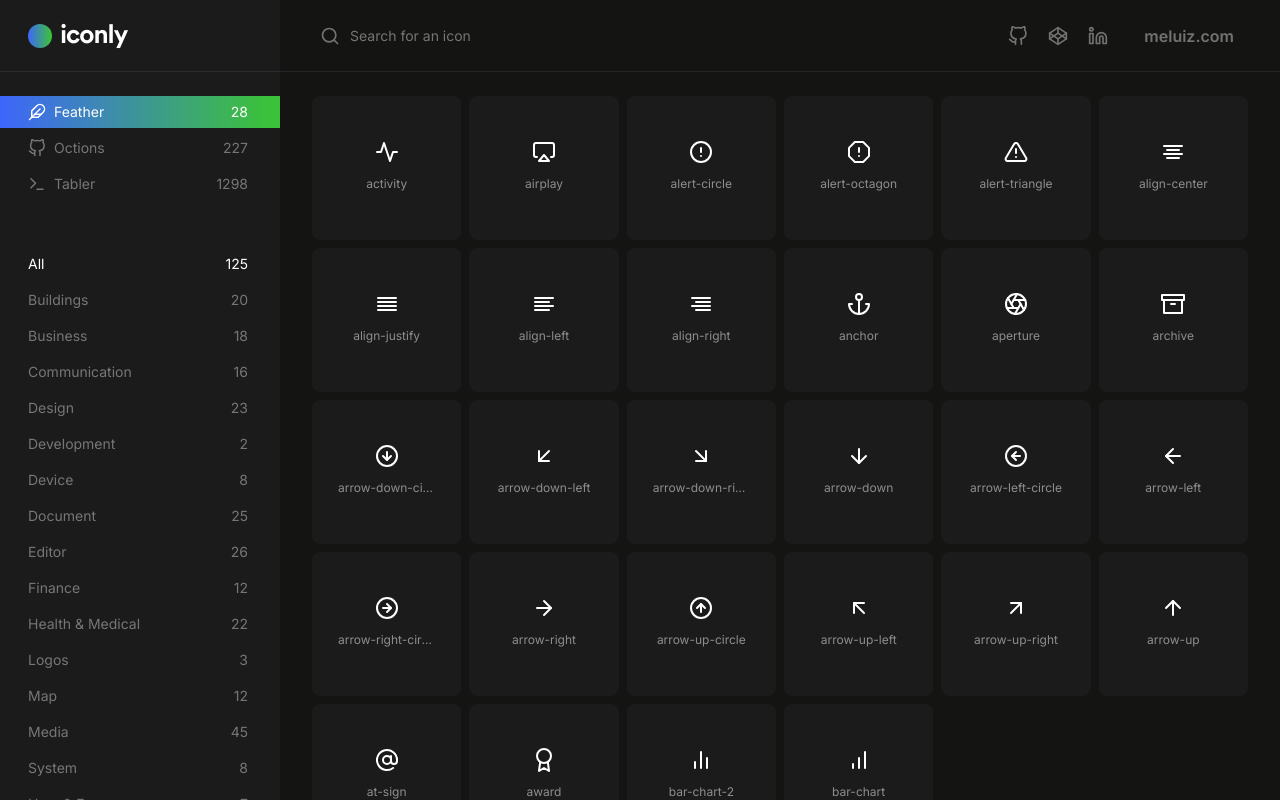
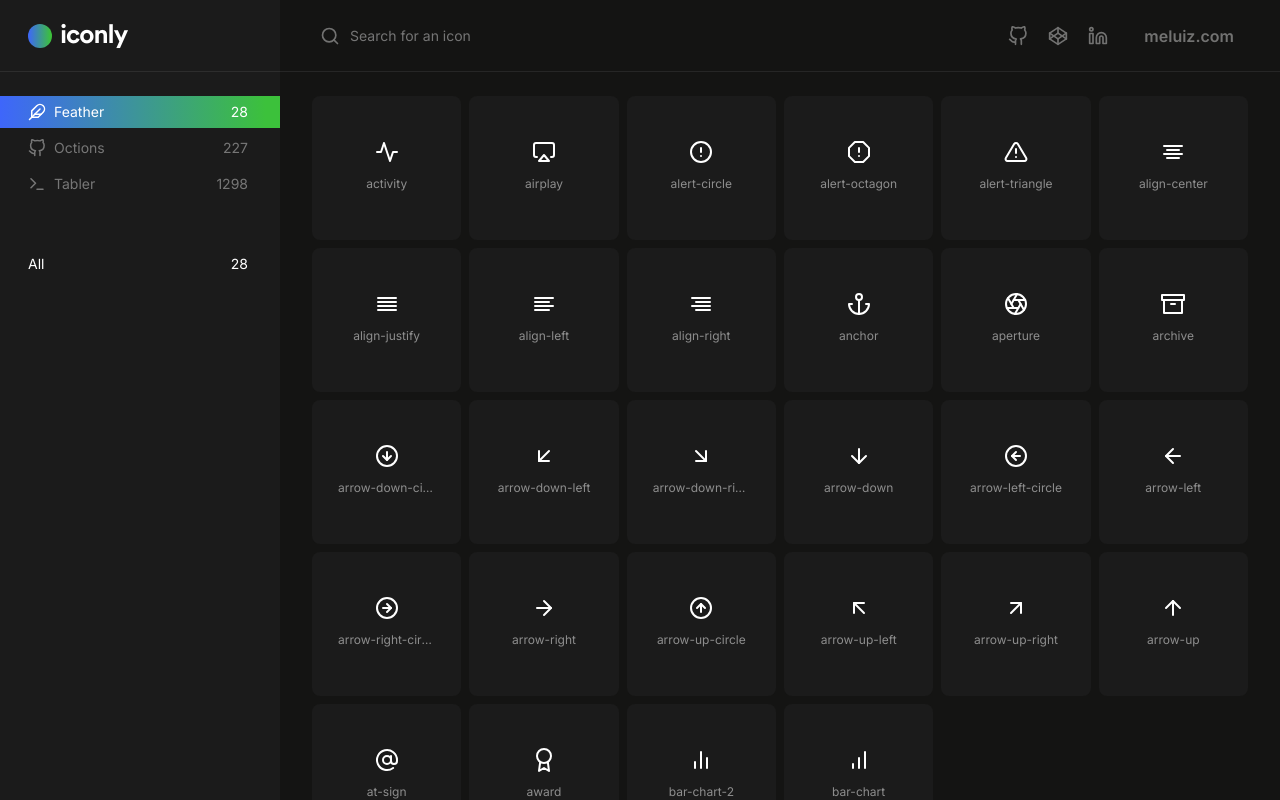
Before and after one commit to meluiz/iconly, a React (Create React App) app: page / in a window 1280 px wide. Built offline with nearby package versions, Linux system fonts and the light colour scheme.

Commit message:
reducing category tags

```diff
--- a/src/components/sidebar/index.tsx
+++ b/src/components/sidebar/index.tsx
@@ -86,114 +86,15 @@ export const Sidebar = ({
         </NavigationGroup>
         <NavigationGroup>
           <NavigationList>
-            <NavigationListItem activedCategory>
-              <NavigationListLink href='/#'>
-                <NavigationListLinkText>All</NavigationListLinkText>
-                <NavigationListLinkCounter>125</NavigationListLinkCounter>
-              </NavigationListLink>
-            </NavigationListItem>
-            <NavigationListItem>
-              <NavigationListLink href='/#'>
-                <NavigationListLinkText>Buildings</NavigationListLinkText>
-                <NavigationListLinkCounter>20</NavigationListLinkCounter>
-              </NavigationListLink>
-            </NavigationListItem>
-            <NavigationListItem>
-              <NavigationListLink href='/#'>
-                <NavigationListLinkText>Business</NavigationListLinkText>
-                <NavigationListLinkCounter>18</NavigationListLinkCounter>
-              </NavigationListLink>
-            </NavigationListItem>
-            <NavigationListItem>
-              <NavigationListLink href='/#'>
-                <NavigationListLinkText>Communication</NavigationListLinkText>
-                <NavigationListLinkCounter>16</NavigationListLinkCounter>
-              </NavigationListLink>
-            </NavigationListItem>
-            <NavigationListItem>
-              <NavigationListLink href='/#'>
-                <NavigationListLinkText>Design</NavigationListLinkText>
-                <NavigationListLinkCounter>23</NavigationListLinkCounter>
-              </NavigationListLink>
-            </NavigationListItem>
-            <NavigationListItem>
-              <NavigationListLink href='/#'>
-                <NavigationListLinkText>Development</NavigationListLinkText>
-                <NavigationListLinkCounter>2</NavigationListLinkCounter>
-              </NavigationListLink>
-            </NavigationListItem>
-            <NavigationListItem>
-              <NavigationListLink href='/#'>
-                <NavigationListLinkText>Device</NavigationListLinkText>
-                <NavigationListLinkCounter>8</NavigationListLinkCounter>
-              </NavigationListLink>
-            </NavigationListItem>
-            <NavigationListItem>
-              <NavigationListLink href='/#'>
-                <NavigationListLinkText>Document</NavigationListLinkText>
-                <NavigationListLinkCounter>25</NavigationListLinkCounter>
-              </NavigationListLink>
-            </NavigationListItem>
-            <NavigationListItem>
-              <NavigationListLink href='/#'>
-                <NavigationListLinkText>Editor</NavigationListLinkText>
-                <NavigationListLinkCounter>26</NavigationListLinkCounter>
-              </NavigationListLink>
-            </NavigationListItem>
-            <NavigationListItem>
-              <NavigationListLink href='/#'>
-                <NavigationListLinkText>Finance</NavigationListLinkText>
-                <NavigationListLinkCounter>12</NavigationListLinkCounter>
-              </NavigationListLink>
-            </NavigationListItem>
-            <NavigationListItem>
-              <NavigationListLink href='/#'>
-                <NavigationListLinkText>Health & Medical</NavigationListLinkText>
-                <NavigationListLinkCounter>22</NavigationListLinkCounter>
-              </NavigationListLink>
-            </NavigationListItem>
-            <NavigationListItem>
-              <NavigationListLink href='/#'>
-                <NavigationListLinkText>Logos</NavigationListLinkText>
-                <NavigationListLinkCounter>3</NavigationListLinkCounter>
-              </NavigationListLink>
-            </NavigationListItem>
-            <NavigationListItem>
-              <NavigationListLink href='/#'>
-                <NavigationListLinkText>Map</NavigationListLinkText>
-                <NavigationListLinkCounter>12</NavigationListLinkCounter>
-              </NavigationListLink>
-            </NavigationListItem>
-            <NavigationListItem>
-              <NavigationListLink href='/#'>
-                <NavigationListLinkText>Media</NavigationListLinkText>
-                <NavigationListLinkCounter>45</NavigationListLinkCounter>
-              </NavigationListLink>
-            </NavigationListItem>
-            <NavigationListItem>
-              <NavigationListLink href='/#'>
-                <NavigationListLinkText>System</NavigationListLinkText>
-                <NavigationListLinkCounter>8</NavigationListLinkCounter>
-              </NavigationListLink>
-            </NavigationListItem>
-            <NavigationListItem>
-              <NavigationListLink href='/#'>
-                <NavigationListLinkText>User & Faces</NavigationListLinkText>
-                <NavigationListLinkCounter>7</NavigationListLinkCounter>
-              </NavigationListLink>
-            </NavigationListItem>
-            <NavigationListItem>
-              <NavigationListLink href='/#'>
-                <NavigationListLinkText>Weather</NavigationListLinkText>
-                <NavigationListLinkCounter>15</NavigationListLinkCounter>
-              </NavigationListLink>
-            </NavigationListItem>
-            <NavigationListItem>
-              <NavigationListLink href='/#'>
-                <NavigationListLinkText>Others</NavigationListLinkText>
-                <NavigationListLinkCounter>25</NavigationListLinkCounter>
-              </NavigationListLink>
-            </NavigationListItem>
+            {category && (
+              <NavigationListItem activedCategory>
+                <NavigationListLink href='/#'>
+                  <NavigationListLinkText>All</NavigationListLinkText>
+                  <NavigationListLinkCounter>{category.content.length}</NavigationListLinkCounter>
+                </NavigationListLink>
+              </NavigationListItem>
+
+            )}
           </NavigationList>
         </NavigationGroup>
       </Navigation>
```
